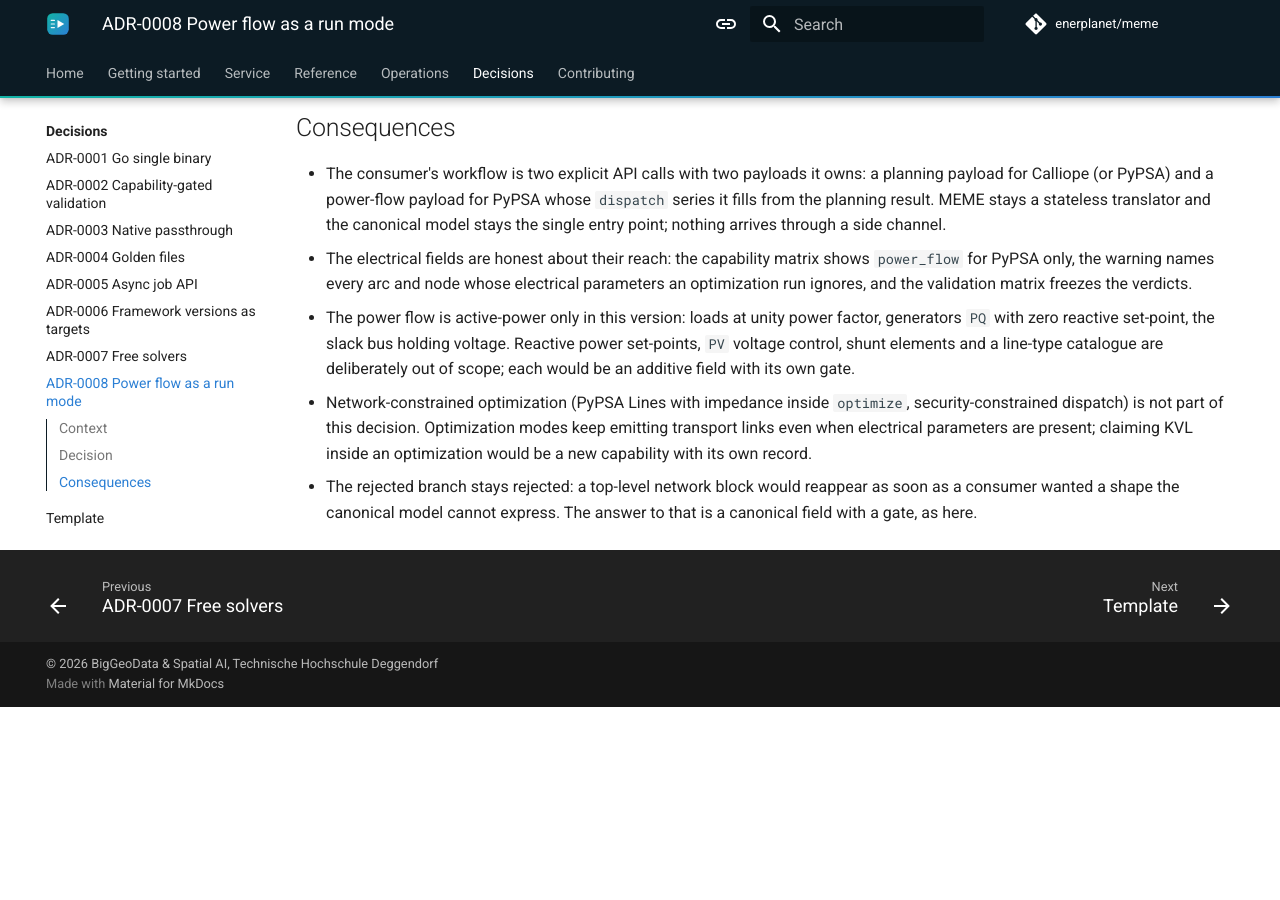
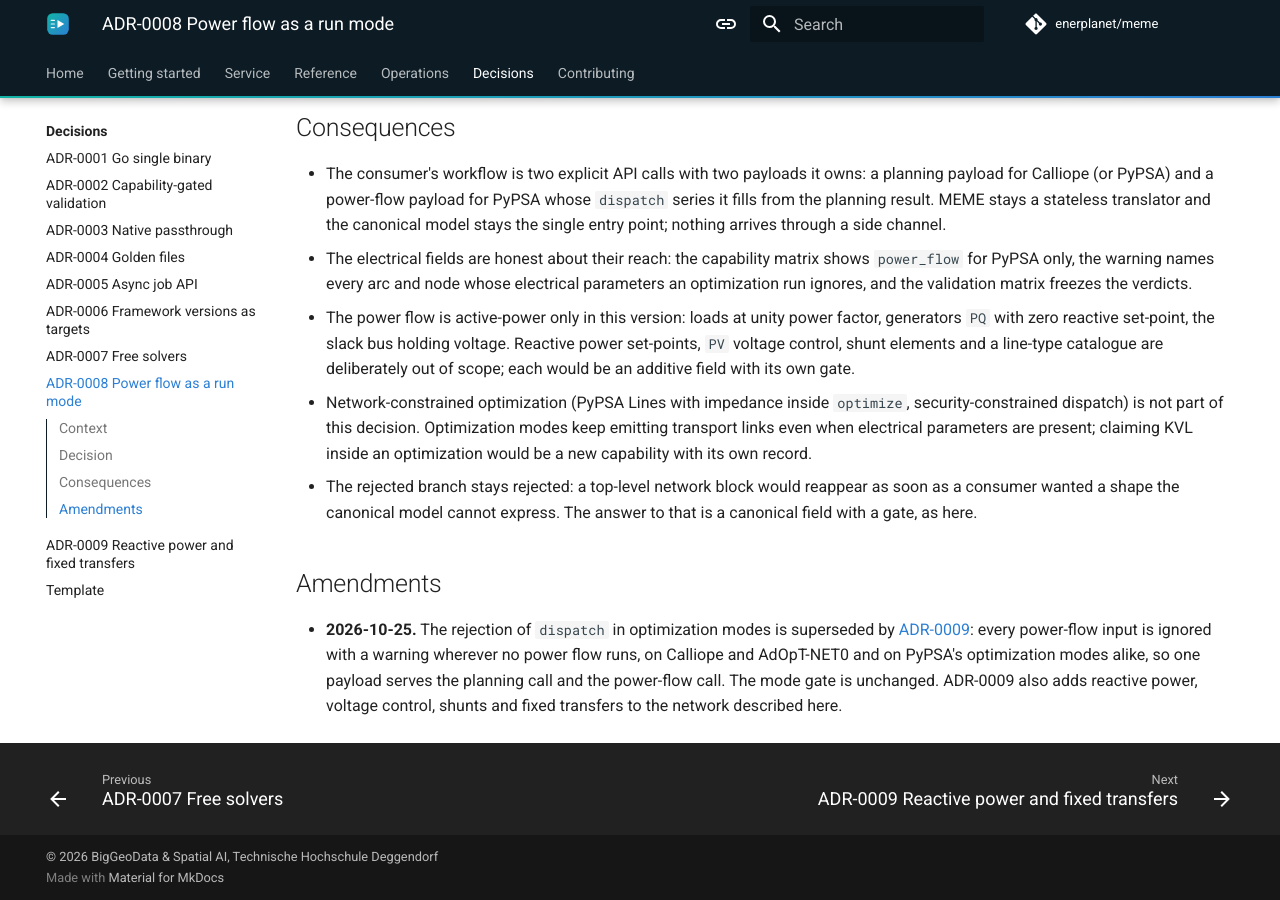
Before and after one commit to enerplanet/meme, an MkDocs documentation site: the page built from docs/decisions/0008-power-flow-as-a-pypsa-run-mode.md, in a window 1280 px wide and 900 px high, scrolled down 1567 px. Built offline with MkDocs 1.6.1 and Material for MkDocs 9.7.7, drawn with Linux system fonts in a browser that asks for light colours; comment, search, counter and statistics services are not loaded; before the commit the page ends 2274 px from its top, so only the background shows below that; some of the changed text lies outside the part shown.

Commit message:
docs(decisions): record reactive power, voltage control and fixed transfers for the power flow
The active-power flow of ADR-0008 shows angles and the voltage sag of
active flows, not what a distribution planner checks next: reactive power,
voltage-controlled generation, compensation at a node and controlled DC
transfers. PyPSA solves all of them, but through native blocks they are
constants only, unvalidated, and cannot add a component MEME does not
emit. ADR-0009 places each on the entity it belongs to — a technology
electrical block with reactive_dispatch or power_factor, control pv and a
voltage set-point, a node shunt, a dispatch on impedance-free arcs, and
line admittance, phase shift and per-length impedances on branches — and
settles what other targets do with power-flow inputs: ignore them with one
warning, so one payload serves the planning call and the power-flow call.
That supersedes the dispatch rejection of ADR-0008, which is amended.

```diff
--- a/docs/decisions/0008-power-flow-as-a-pypsa-run-mode.md
+++ b/docs/decisions/0008-power-flow-as-a-pypsa-run-mode.md
@@ -1,6 +1,6 @@
 # ADR-0008: Power flow is a PyPSA run mode over an electrical network in the canonical model; MEME never chains jobs
 
-- **Status:** accepted
+- **Status:** accepted (amended 2026-10-25)
 - **Date:** 2026-10-24
 
 ## Context
@@ -102,3 +102,13 @@ code 3) with the tables still written for diagnosis; the log carries
 - The rejected branch stays rejected: a top-level network block would
   reappear as soon as a consumer wanted a shape the canonical model cannot
   express. The answer to that is a canonical field with a gate, as here.
+
+## Amendments
+
+- **2026-10-25.** The rejection of `dispatch` in optimization modes is
+  superseded by [ADR-0009](0009-reactive-power-voltage-control-and-fixed-transfers.md):
+  every power-flow input is ignored with a warning wherever no power flow
+  runs, on Calliope and AdOpT-NET0 and on PyPSA's optimization modes alike,
+  so one payload serves the planning call and the power-flow call. The mode
+  gate is unchanged. ADR-0009 also adds reactive power, voltage control,
+  shunts and fixed transfers to the network described here.
--- a/mkdocs.yml
+++ b/mkdocs.yml
@@ -161,6 +161,7 @@ nav:
       - ADR-0006 Framework versions as targets: decisions/0006-framework-versions-as-targets.md
       - ADR-0007 Free solvers: decisions/0007-free-solvers.md
       - ADR-0008 Power flow as a run mode: decisions/0008-power-flow-as-a-pypsa-run-mode.md
+      - ADR-0009 Reactive power and fixed transfers: decisions/0009-reactive-power-voltage-control-and-fixed-transfers.md
       - Template: decisions/0000-template.md
   - Contributing:
       - Overview: contributing/index.md
```
Also changed, not shown: docs/decisions/0009-reactive-power-voltage-control-and-fixed-transfers.md (added, +86 -0 lines), docs/decisions/README.md (+2 -1 lines).
